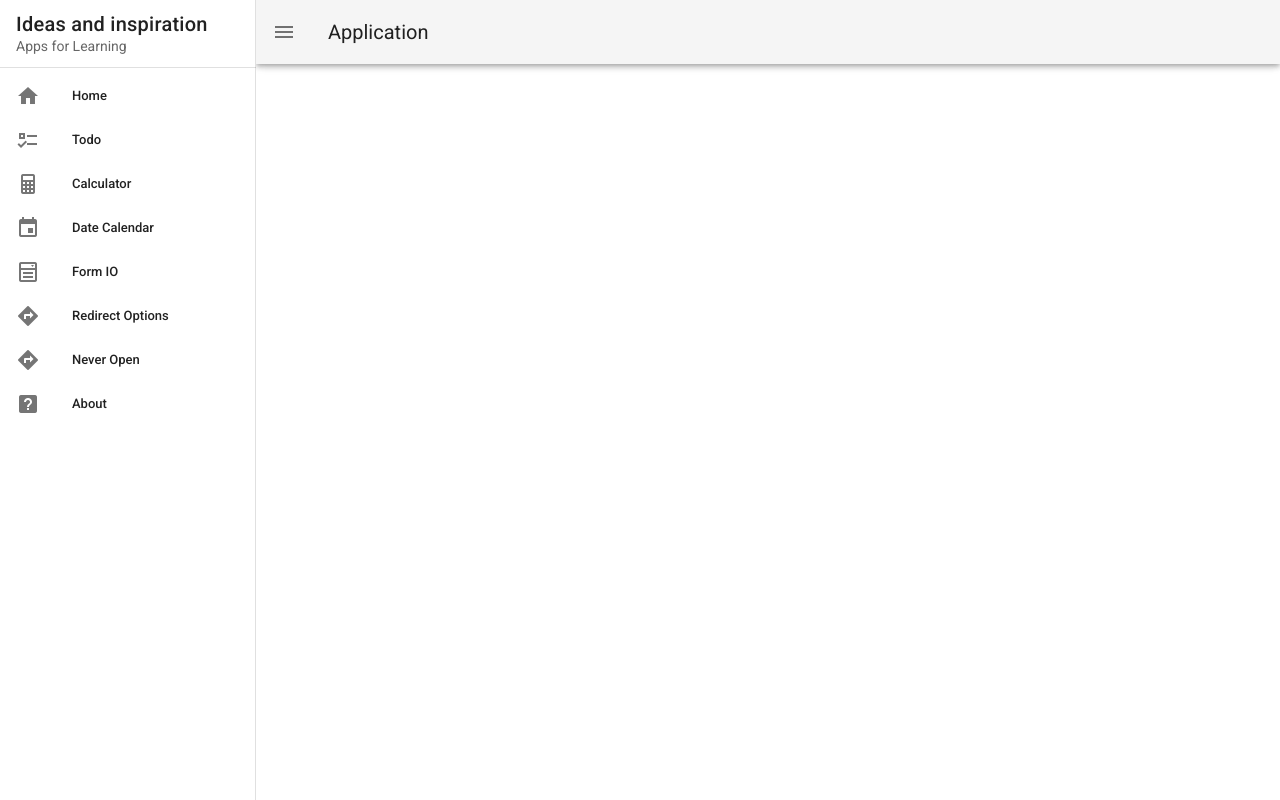
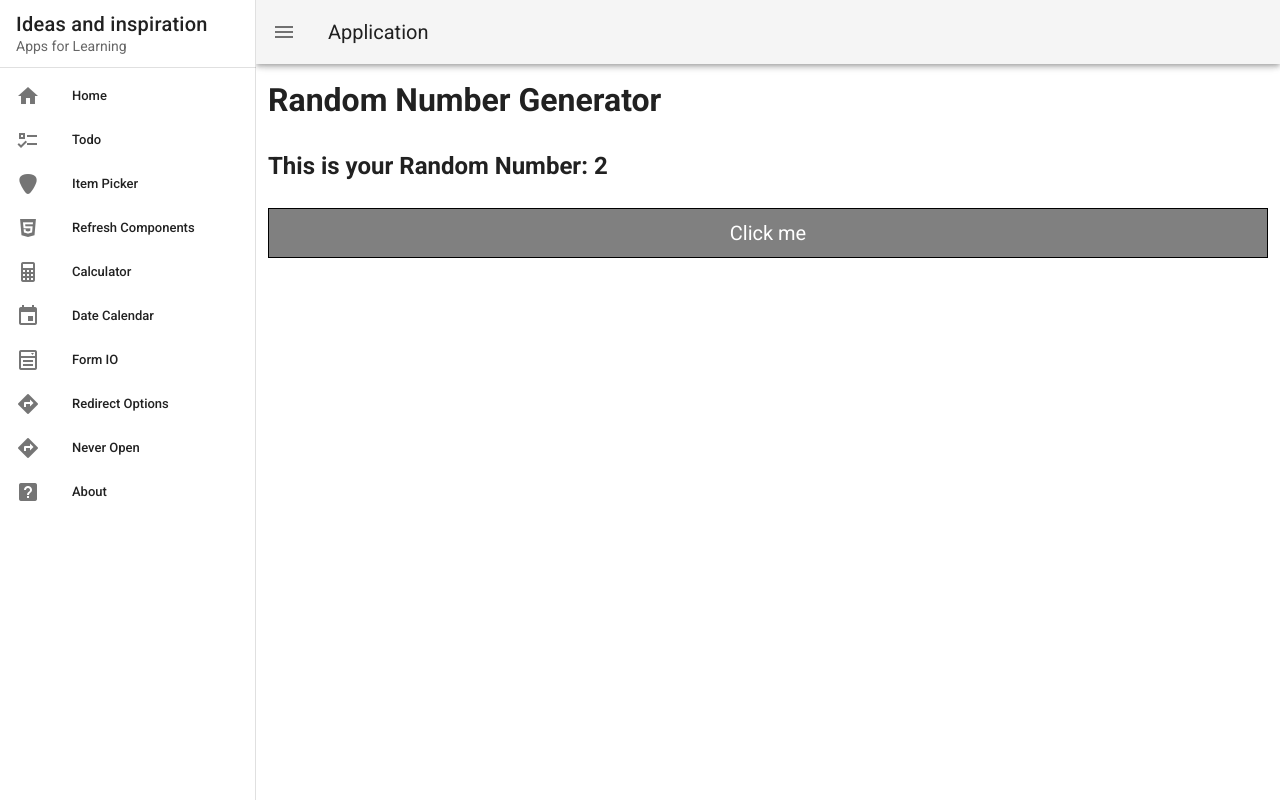
Before and after one commit to temaari/multipurpose-app, a Vue app: page /RefreshComponents in a window 1280 px wide. Built offline with nearby package versions, Linux system fonts and the light colour scheme.

Commit message:
add RandomNumberGenerator

```diff
--- a/src/App.vue
+++ b/src/App.vue
@@ -57,6 +57,8 @@
 			items: [
 					{ title: 'Home', icon: 'mdi-home', to:'/'},
 					{ title: 'Todo', icon: 'mdi-format-list-checks', to: '/todo' },
+					{ title: 'Item Picker', icon: 'mdi-guitar-pick', to: '/itempicker' },
+					{ title: 'Refresh Components', icon: 'mdi-language-html5', to: '/refreshcomponents' },
 					{ title: 'Calculator', icon: 'mdi-calculator', to:'/calculator'},
 					{ title: 'Date Calendar', icon: 'mdi-calendar', to:'/datecalendar'},
 					{ title: 'Form IO', icon: 'mdi-form-select', to:'/formio'},
--- /dev/null
+++ b/src/Components/RandomGenerator.vue
@@ -0,0 +1,23 @@
+<template>
+	<div>
+		<h1>Random Number Generator</h1><br>
+		<div><h2>This is your Random Number: <span id="number" ></span></h2></div>
+	</div>
+</template>
+
+<script>
+	export default {
+		name: 'RandomGenerator',
+		props: {
+			number: Number,
+		},
+		mounted() {
+			document.getElementById("number").innerHTML = this.getRandomNumber(this.number)
+		},
+		methods: {
+			getRandomNumber(number) {
+				return Math.floor(Math.random() * number)
+			},
+		},
+	}
+</script>
--- a/src/router/index.js
+++ b/src/router/index.js
@@ -14,6 +14,16 @@ const routes = [
 		path: '/todo',
 		name: 'Todo',
 		component: () => import('../views/Todo.vue')
+	},
+	{
+		path: '/ItemPicker',
+		name: 'ItemPicker',
+		component: () => import('../views/ItemPicker.vue')
+	},
+	{
+		path: '/RefreshComponents',
+		name: 'RefreshComponents',
+		component: () => import('../views/RefreshComponents.vue')
 	},
 	{
 		path: '/calculator',
--- /dev/null
+++ b/src/views/ItemPicker.vue
@@ -0,0 +1,149 @@
+<template>
+	<div class="item-picker pa-3">
+		<div><h1 id="title" ></h1></div>
+		<div>
+			<label for="add">Add in your options: </label><br>
+			<input class="add pa-2" type="text" v-model="option" placeholder="Item Option" v-on:keyup.enter="add()" />
+			<button class="btn btn-add pa-2" @click="add()" >Add Item</button>
+			<div v-if="isAddError" class="error" >Please enter a valid input</div>
+		</div><br>
+		<div v-if="items.length > 0" >
+			<div><h2>Your item picked, should you choose to accept: <span id="picked" ></span></h2></div><br>
+			<div v-if="buttonCount !== 10" >
+				<button class="btn btn-block" @click="randomPick()" >
+					Click me {{ buttonCount }} of 10
+				</button><br><br>
+			</div>
+			<div v-if="item.isShown" v-for="item in items" >
+				<v-container class="grey lighten-5">
+					<v-row no-gutters>
+						<v-col cols="12" sm="4" >
+							<v-card class="pa-2" outlined tile >
+								{{ item.title }}
+							</v-card>
+						</v-col>
+						<v-col cols="12" sm="4" >
+							<v-card class="pa-2" outlined tile >
+								{{ item.count }}
+							</v-card>
+						</v-col>
+						<v-col cols="12" sm="4" >
+							<button class="btn btn-clear pa-2"
+								@click="remove(item.id)"
+							>
+								Remove
+							</button>
+						</v-col>
+					</v-row>
+				</v-container>
+			</div><br>
+			<button class="btn btn-block" @click="clear()" >Clear</button><br><br>
+			<button class="btn btn-block" v-if="buttonCount === 10" @click="reset()" >Reset</button>
+		</div>
+	</div>
+</template>
+
+<script>
+	import RandomGenerator from '../Components/RandomGenerator'
+	export default {
+		name: 'itemPicker',
+		data() {
+			return {
+				option: '',
+				buttonCount: 0,
+				items: [],
+				isAddError: false
+			}
+		},
+		watch: {
+			option: function() {
+				this.isAddError = false
+			}
+		},
+		mounted() {
+			document.getElementById("title").innerText = 'Item Picker'
+		},
+		components: {
+			RandomGenerator: RandomGenerator,
+		},
+		methods: {
+			clear() {
+				this.items = []
+			},
+			remove(id) {
+				this.items = this.items.filter(item => {
+					return item.id !== id
+				})
+			},
+			add() {
+				if (this.option != '') {
+					this.items.push({
+						id: Date.now(),
+						title: this.option,
+						count: 0,
+						isShown: true,
+					})
+					this.option = ''
+				} {
+					this.isAddError = true
+				}
+			},
+			randomPick() {
+				let number = RandomGenerator.methods.getRandomNumber(this.items.length)
+				this.items[number].count += 1
+				this.buttonCount += 1
+				if (this.buttonCount === 10) this.pickitem()
+			},
+			reset() {
+				this.buttonCount = 0
+				this.items.forEach( (item) => {
+					item.count = 0
+					item.isShown = true
+				})
+				document.getElementById("picked").innerText = ''
+			},
+			pickitem() {
+				this.items.sort((a, b) => {
+					return b.count - a.count
+				})
+				document.getElementById("picked").innerText = this.items[0].title
+				// Only show picked item
+				this.items.forEach( (item => {
+					if (item.id !== this.items[0].id) {
+						item.isShown = false
+					}
+				}))
+			},
+		},
+	}
+</script>
+
+<style scoped>
+	.item-picker {
+		font-size: 20px;
+		font-family: 'Courier New', Courier, monospace;
+	}
+	.btn {
+		width: auto;
+		border: 1px solid black;
+		color: white;
+		background-color: black;
+	}
+	.btn-add {
+		width: 35%;
+	}
+	.btn-block {
+		width: 100%;
+		height: 50px;
+	}
+	.btn-clear {
+		color: black;
+		background-color: white;
+		width: 100%;
+		height: 50px;
+	}
+	.add {
+		border: 1px solid black;
+		width: 65%;
+	}
+</style>
--- /dev/null
+++ b/src/views/RefreshComponents.vue
@@ -0,0 +1,39 @@
+<template>
+	<div class="movie-picker pa-3">
+		<random-generator :number="number" :key="componentKey" /><br>
+		<button class="btn" @click="forceRerender()" >Click me</button>
+	</div>
+</template>
+
+<script>
+	import RandomGenerator from '../Components/RandomGenerator'
+	export default {
+		name: 'RefreshComponents',
+		data() {
+			return {
+				number: 10,
+				componentKey: 0,
+			}
+		},
+		components: {
+			RandomGenerator: RandomGenerator,
+		},
+		methods: {
+			forceRerender() {
+				this.componentKey += 1
+			},
+		},
+	}
+</script>
+
+<style scoped>
+	.btn {
+		width: auto;
+		border: 1px solid black;
+		color: white;
+		background-color: grey;
+		font-size: 20px;
+		width: 100%;
+		height: 50px;
+	}
+</style>
```
